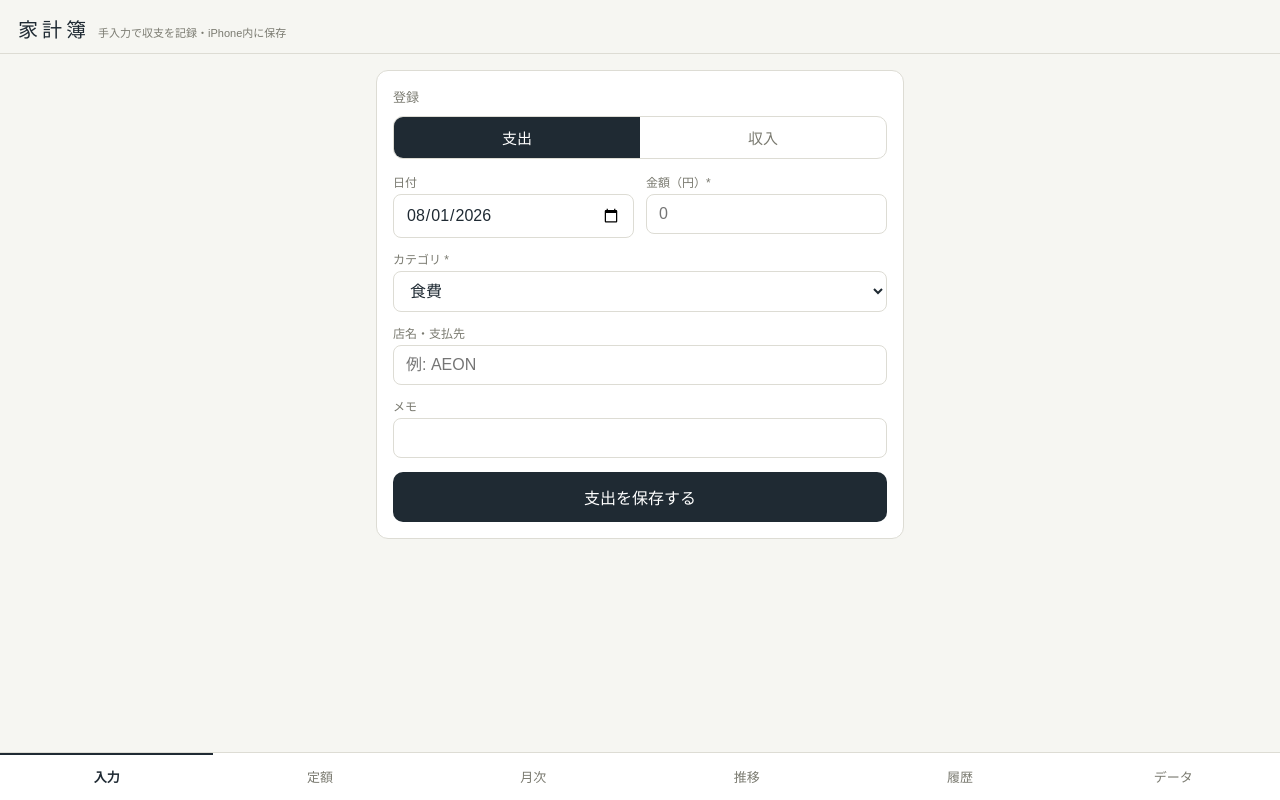
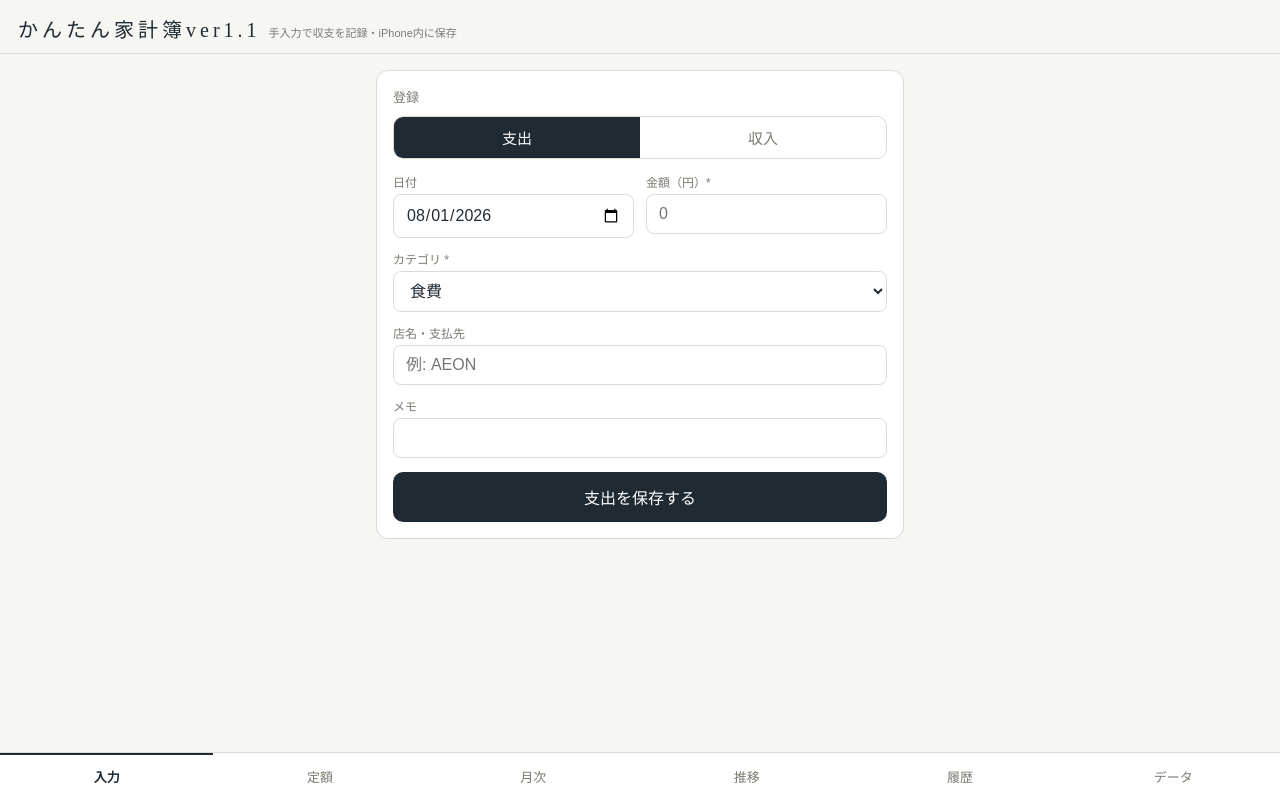
Before and after one commit to kazusnow000/kakeibo, a plain HTML site: page index.html in a window 1280 px wide. Drawn offline with Linux system fonts and the light colour scheme.

Commit message:
Update index.html

```diff
--- a/index.html
+++ b/index.html
@@ -5,7 +5,7 @@
 <meta name="viewport" content="width=device-width, initial-scale=1, viewport-fit=cover">
 <meta name="apple-mobile-web-app-capable" content="yes">
 <meta name="apple-mobile-web-app-status-bar-style" content="default">
-<title>かんたん家計簿</title>
+<title>家計簿</title>
 <style>
   :root {
     --ink: #1F2A33;       /* 墨（黒字） */
@@ -134,7 +134,7 @@
 <body>
 
 <header>
-  <div class="title">家計簿</div>
+  <div class="title">かんたん家計簿ver1.1</div>
   <div class="sub">手入力で収支を記録・iPhone内に保存</div>
 </header>
 
```
